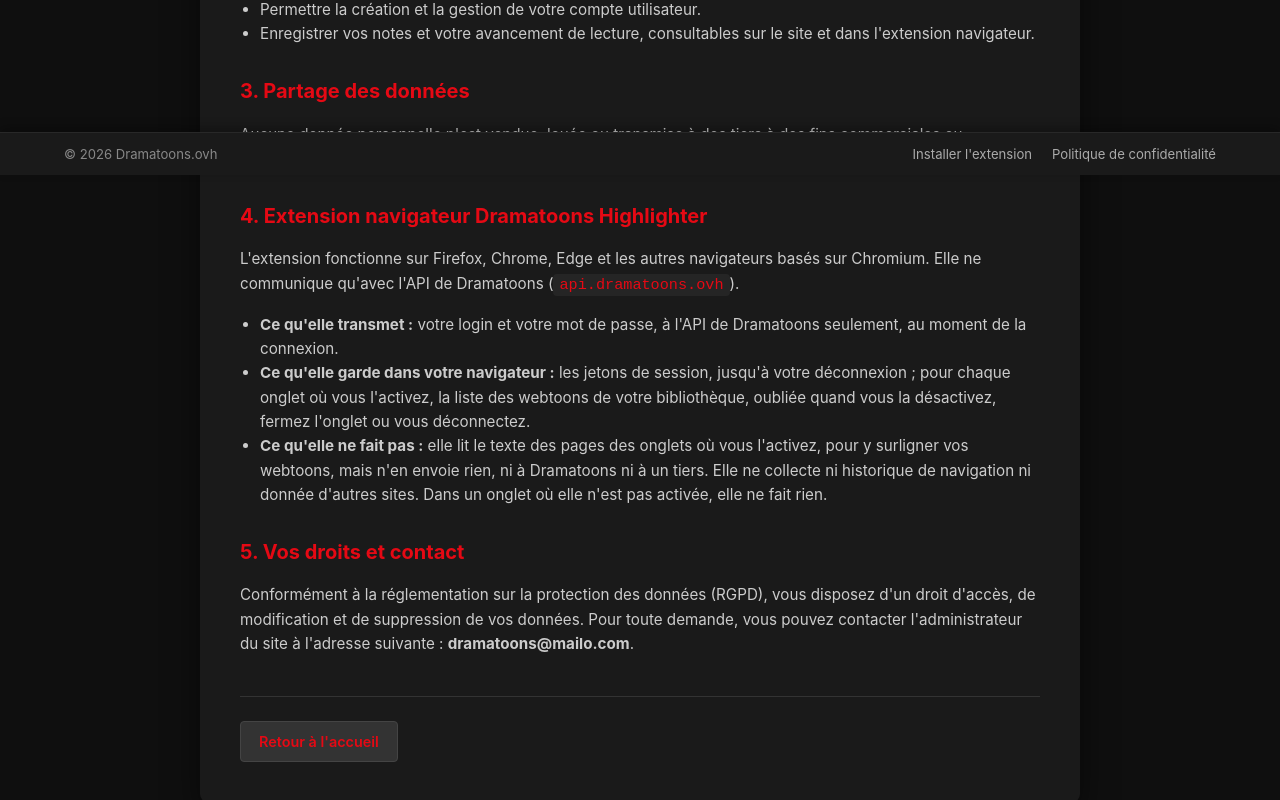
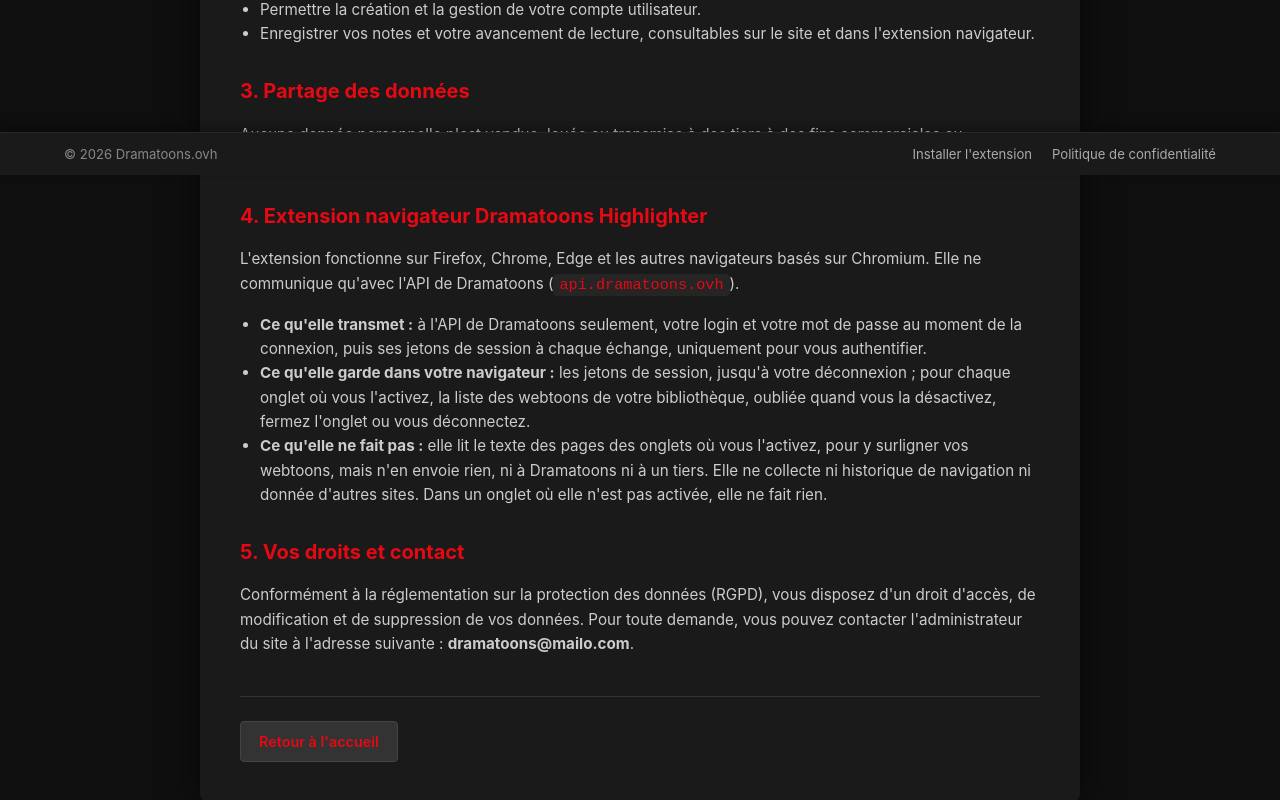
Before and after one commit to remi-leconte/dramatoons-front, a Vue app: page /privacy in a window 1280 px wide. Shown: the part 625-1425 px from the top of the page. Built offline with nearby package versions, Linux system fonts and the light colour scheme.

Commit message:
fix(#178): cite les jetons de session transmis par l'extension

```diff
--- a/src/views/PrivacyPolicyView.vue
+++ b/src/views/PrivacyPolicyView.vue
@@ -46,8 +46,9 @@
       </p>
       <ul>
         <li>
-          <strong>Ce qu'elle transmet :</strong> votre login et votre mot de passe, à l'API de
-          Dramatoons seulement, au moment de la connexion.
+          <strong>Ce qu'elle transmet :</strong> à l'API de Dramatoons seulement, votre login et
+          votre mot de passe au moment de la connexion, puis ses jetons de session à chaque échange,
+          uniquement pour vous authentifier.
         </li>
         <li>
           <strong>Ce qu'elle garde dans votre navigateur :</strong> les jetons de session, jusqu'à
```
